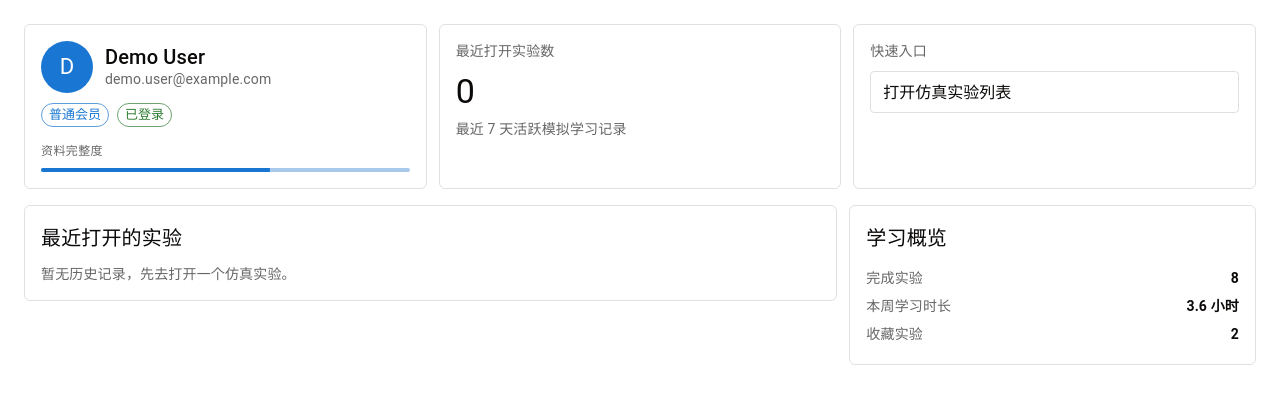
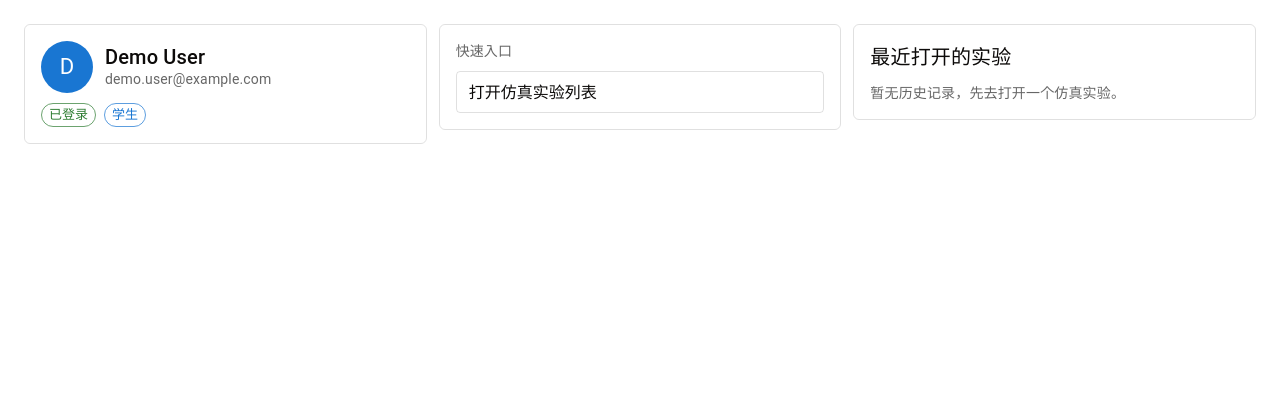
Before and after one commit to xv1rcn/demonstrations, a Next.js app: page /dashboard in a window 1280 px wide. Shown: the top 404 px of the page. Built offline with nearby package versions, Linux system fonts and the light colour scheme.

Commit message:
(feat) optimized dashboard ui

```diff
--- a/src/app/dashboard/page.tsx
+++ b/src/app/dashboard/page.tsx
@@ -1,7 +1,7 @@
 "use client";
 
 import * as React from "react";
-import { Avatar, Box, ButtonBase, Chip, LinearProgress, Typography } from "@mui/material";
+import { Avatar, Box, ButtonBase, Button, Chip, Typography } from "@mui/material";
 import { NAV_GROUPS } from "@/lib/simulations-nav";
 
 const RECENT_HREFS_KEY = "recent_simulation_hrefs";
@@ -51,6 +51,22 @@ export default function DashboardPage() {
 
     const [recentHrefList, setRecentHrefList] = React.useState<string[]>([]);
 
+    const removeRecentHref = React.useCallback((hrefToRemove: string) => {
+        try {
+            const stored = window.localStorage.getItem(RECENT_HREFS_KEY);
+            if (!stored) return;
+            const parsed = JSON.parse(stored) as unknown;
+            if (!Array.isArray(parsed)) return;
+            const filtered = (parsed as string[]).filter((h) => h !== hrefToRemove);
+            window.localStorage.setItem(RECENT_HREFS_KEY, JSON.stringify(filtered));
+            setRecentHrefList(filtered.slice(0, 8));
+        } catch {
+            // ignore
+        }
+    }, []);
+
+
+
     React.useEffect(() => {
         const loadRecent = () => {
             const stored = window.localStorage.getItem(RECENT_HREFS_KEY);
@@ -88,9 +104,13 @@ export default function DashboardPage() {
             <Box
                 sx={{
                     display: "grid",
-                    gridTemplateColumns: "repeat(auto-fit, minmax(260px, 1fr))",
+                    gridTemplateColumns: "repeat(3, 1fr)",
                     gap: 1.5,
                     mb: 2,
+                    alignItems: "start",
+                    "@media (max-width: 980px)": {
+                        gridTemplateColumns: "1fr",
+                    },
                 }}
             >
                 <Box
@@ -117,33 +137,11 @@ export default function DashboardPage() {
                             </Typography>
                         </Box>
                     </Box>
-                    <Box sx={{ display: "flex", gap: 1, flexWrap: "wrap" }}>
-                        <Chip size="small" label="普通会员" color="primary" variant="outlined" />
+                    <Box sx={{ display: "flex", gap: 1, alignItems: "center" }}>
                         <Chip size="small" label="已登录" color="success" variant="outlined" />
+                        <Chip size="small" label="学生" color="primary" variant="outlined" />
                     </Box>
-                    <Box>
-                        <Typography variant="caption" color="text.secondary">
-                            资料完整度
-                        </Typography>
-                        <LinearProgress variant="determinate" value={62} sx={{ mt: 0.8, borderRadius: 999 }} />
-                    </Box>
-                </Box>
 
-                <Box
-                    sx={{
-                        border: "1px solid",
-                        borderColor: "divider",
-                        borderRadius: 1.5,
-                        p: 2,
-                    }}
-                >
-                    <Typography variant="subtitle2" color="text.secondary">
-                        最近打开实验数
-                    </Typography>
-                    <Typography variant="h4" sx={{ mt: 1 }}>{recentHrefList.length}</Typography>
-                    <Typography variant="body2" color="text.secondary" sx={{ mt: 0.75 }}>
-                        最近 7 天活跃模拟学习记录
-                    </Typography>
                 </Box>
 
                 <Box
@@ -174,59 +172,64 @@ export default function DashboardPage() {
                         打开仿真实验列表
                     </ButtonBase>
                 </Box>
-            </Box>
 
-            <Box
-                sx={{
-                    display: "grid",
-                    gridTemplateColumns: "minmax(320px, 2fr) minmax(260px, 1fr)",
-                    gap: 1.5,
-                    alignItems: "start",
-                    "@media (max-width: 980px)": {
-                        gridTemplateColumns: "1fr",
-                    },
-                }}
-            >
                 <Box sx={{ border: "1px solid", borderColor: "divider", borderRadius: 1.5, p: 2 }}>
                     <Typography variant="h6" sx={{ mb: 1.25 }}>最近打开的实验</Typography>
                     {recentHrefList.length === 0 && (
                         <Typography variant="body2" color="text.secondary">暂无历史记录，先去打开一个仿真实验。</Typography>
                     )}
                     {recentHrefList.map((href) => (
-                        <ButtonBase
+                        <Box
                             key={href}
-                            onClick={() => openExperimentFromDashboard({ href, label: labelByHref[href] ?? href })}
                             sx={{
-                                display: "block",
+                                display: "flex",
+                                alignItems: "center",
+                                justifyContent: "space-between",
                                 width: "100%",
-                                textAlign: "left",
                                 borderRadius: 1,
                                 px: 1,
-                                py: 0.8,
-                                "&:hover": { backgroundColor: "action.hover" },
+                                py: 0.5,
+                                mb: 0.5,
+                                "&:hover .label": { textDecoration: "underline" },
+                                backgroundColor: "transparent",
                             }}
                         >
-                            <Typography variant="body2">{labelByHref[href] ?? href}</Typography>
-                        </ButtonBase>
+                            <ButtonBase
+                                className="label"
+                                onClick={() => openExperimentFromDashboard({ href, label: labelByHref[href] ?? href })}
+                                sx={{
+                                    textAlign: "left",
+                                    justifyContent: "flex-start",
+                                    flex: 1,
+                                    px: 1,
+                                    py: 0.5,
+                                }}
+                            >
+                                <Typography variant="body2">{labelByHref[href] ?? href}</Typography>
+                            </ButtonBase>
+
+                            <Box sx={{ display: "flex", gap: 1, ml: 1 }}>
+                                <Button
+                                    size="small"
+                                    variant="outlined"
+                                    onClick={() => openExperimentFromDashboard({ href, label: labelByHref[href] ?? href })}
+                                >
+                                    进入实验
+                                </Button>
+                                <Button
+                                    size="small"
+                                    color="error"
+                                    variant="text"
+                                    onClick={() => removeRecentHref(href)}
+                                >
+                                    删除
+                                </Button>
+                            </Box>
+                        </Box>
                     ))}
                 </Box>
+            </Box>
 
-                <Box sx={{ border: "1px solid", borderColor: "divider", borderRadius: 1.5, p: 2 }}>
-                    <Typography variant="h6" sx={{ mb: 1.25 }}>学习概览</Typography>
-                    <Box sx={{ display: "flex", justifyContent: "space-between", py: 0.5 }}>
-                        <Typography variant="body2" color="text.secondary">完成实验</Typography>
-                        <Typography variant="body2" fontWeight={600}>8</Typography>
-                    </Box>
-                    <Box sx={{ display: "flex", justifyContent: "space-between", py: 0.5 }}>
-                        <Typography variant="body2" color="text.secondary">本周学习时长</Typography>
-                        <Typography variant="body2" fontWeight={600}>3.6 小时</Typography>
-                    </Box>
-                    <Box sx={{ display: "flex", justifyContent: "space-between", py: 0.5 }}>
-                        <Typography variant="body2" color="text.secondary">收藏实验</Typography>
-                        <Typography variant="body2" fontWeight={600}>2</Typography>
-                    </Box>
-                </Box>
-            </Box>
         </Box>
     );
 }
--- a/src/app/page.tsx
+++ b/src/app/page.tsx
@@ -136,8 +136,42 @@ export default function Page() {
         }
     }, []);
 
+    // Keep in sync when other windows (or an embedded iframe) update the recent list.
     React.useEffect(() => {
-        window.localStorage.setItem(RECENT_HREFS_KEY, JSON.stringify(recentHrefList));
+        const onStorage = (event: StorageEvent) => {
+            if (event.key !== RECENT_HREFS_KEY) return;
+            try {
+                if (!event.newValue) {
+                    setRecentHrefList([]);
+                    return;
+                }
+                const parsed = JSON.parse(event.newValue) as unknown;
+                if (!Array.isArray(parsed)) return;
+                const safe = parsed.filter((item): item is string => typeof item === "string");
+                setRecentHrefList(safe.slice(0, 8));
+            } catch {
+                // ignore
+            }
+        };
+
+        window.addEventListener("storage", onStorage);
+        return () => window.removeEventListener("storage", onStorage);
+    }, []);
+
+    React.useEffect(() => {
+        try {
+            const existing = window.localStorage.getItem(RECENT_HREFS_KEY);
+            const existingParsed = existing ? JSON.parse(existing) : null;
+            // Only write if different to avoid clobbering changes from other windows.
+            const isSame = Array.isArray(existingParsed) &&
+                existingParsed.length === recentHrefList.length &&
+                existingParsed.every((v: unknown, i: number) => v === recentHrefList[i]);
+            if (!isSame) {
+                window.localStorage.setItem(RECENT_HREFS_KEY, JSON.stringify(recentHrefList));
+            }
+        } catch {
+            // ignore
+        }
     }, [recentHrefList]);
 
     const openNavTab = React.useCallback(() => {
```
